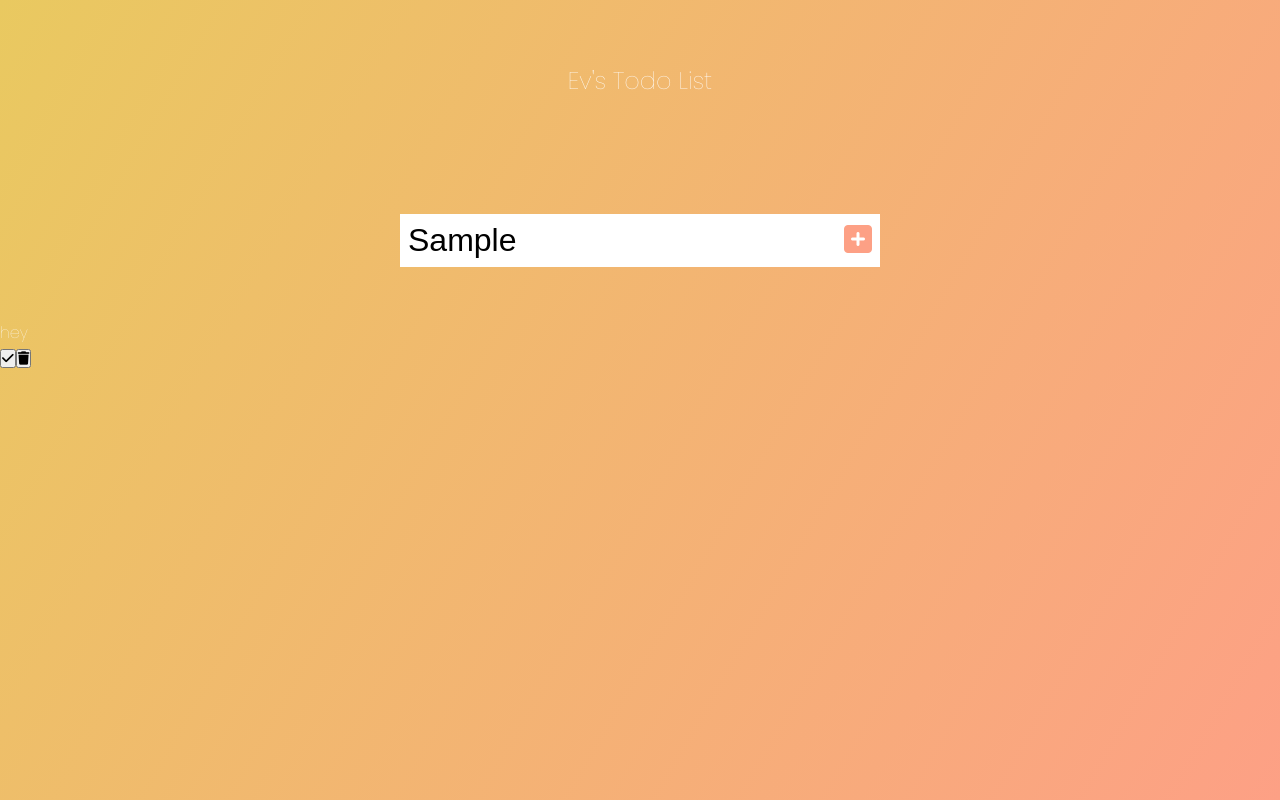
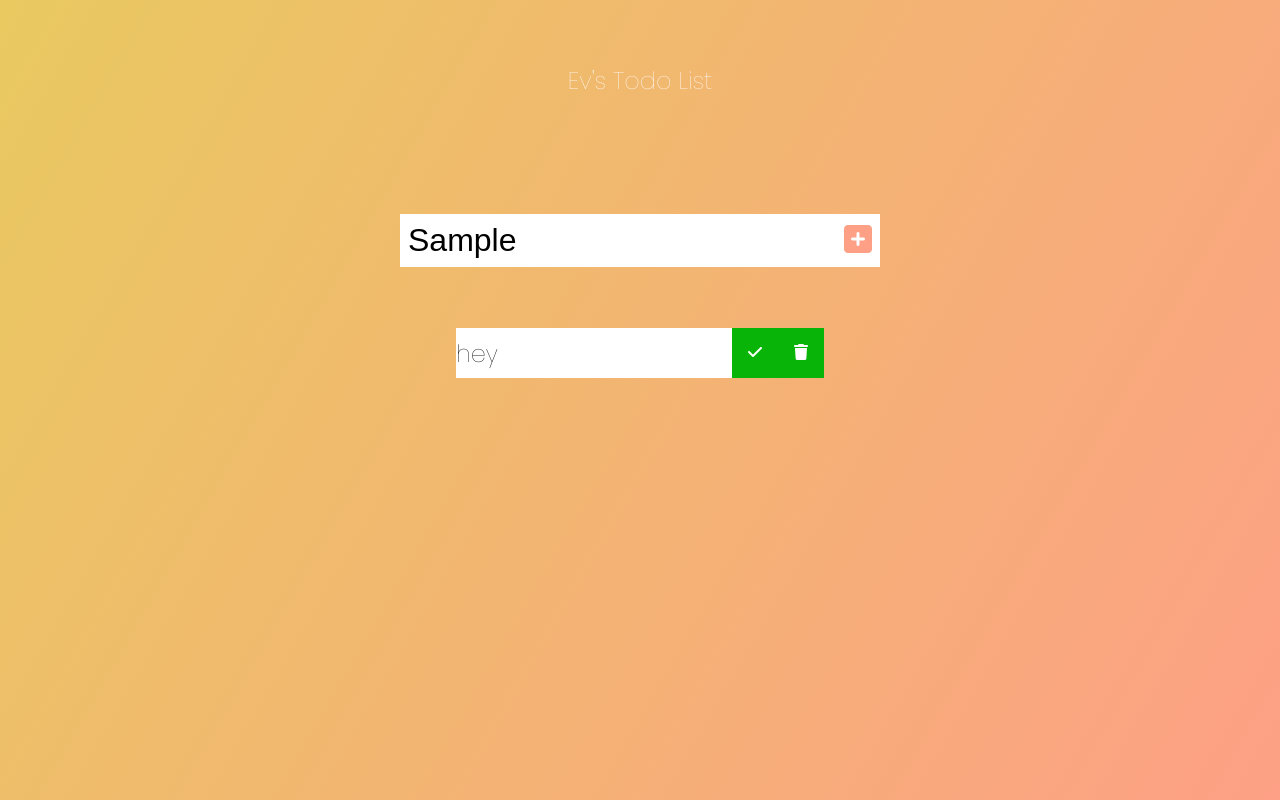
Before and after one commit to Epic91/todo_app_js, a plain HTML site: page index.html in a window 1280 px wide. Both pictures are taken after typing "Sample" into the empty fields and a click on the button 858 px from the left and 240 px from the top of the page. Drawn offline with Linux system fonts and the light colour scheme.

Commit message:
added styling to the added todos

```diff
--- a/style.css
+++ b/style.css
@@ -42,3 +42,41 @@ form button:hover {
     background: #fda085;
     color: white;
 }
+
+/* Todo List */
+.todo-container {
+    display: flex;
+    justify-content: center;
+    align-items: center;
+}
+
+.todo-list {
+    min-width: 30%;
+    list-style: none;
+}
+
+.todo {
+    margin: 0.5rem;
+    background: white;
+    color: black;
+    font-size: 1.5rem;
+    display: flex;
+    justify-content: space-between;
+    align-items: center;
+}
+.todo li {
+    flex: 1;
+}
+
+.trash-btn,
+.complete-btn {
+    background: #ff6f47;
+    color: white;
+    border: none;
+    padding: 1rem;
+    cursor: pointer;
+    font-size: 1rem;
+}
+.complete-btn {
+    background: rgb(8, 180, 8);
+}
```
